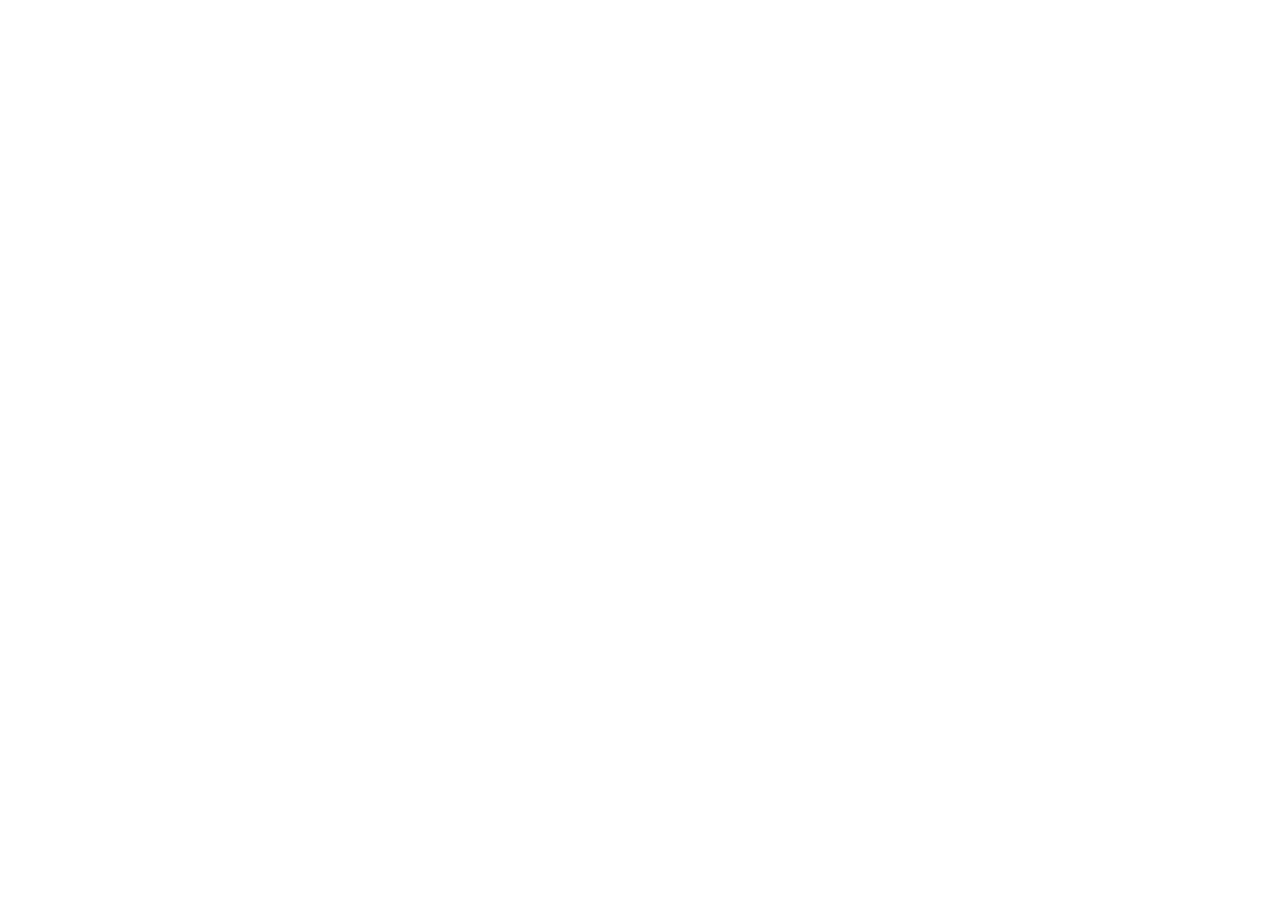
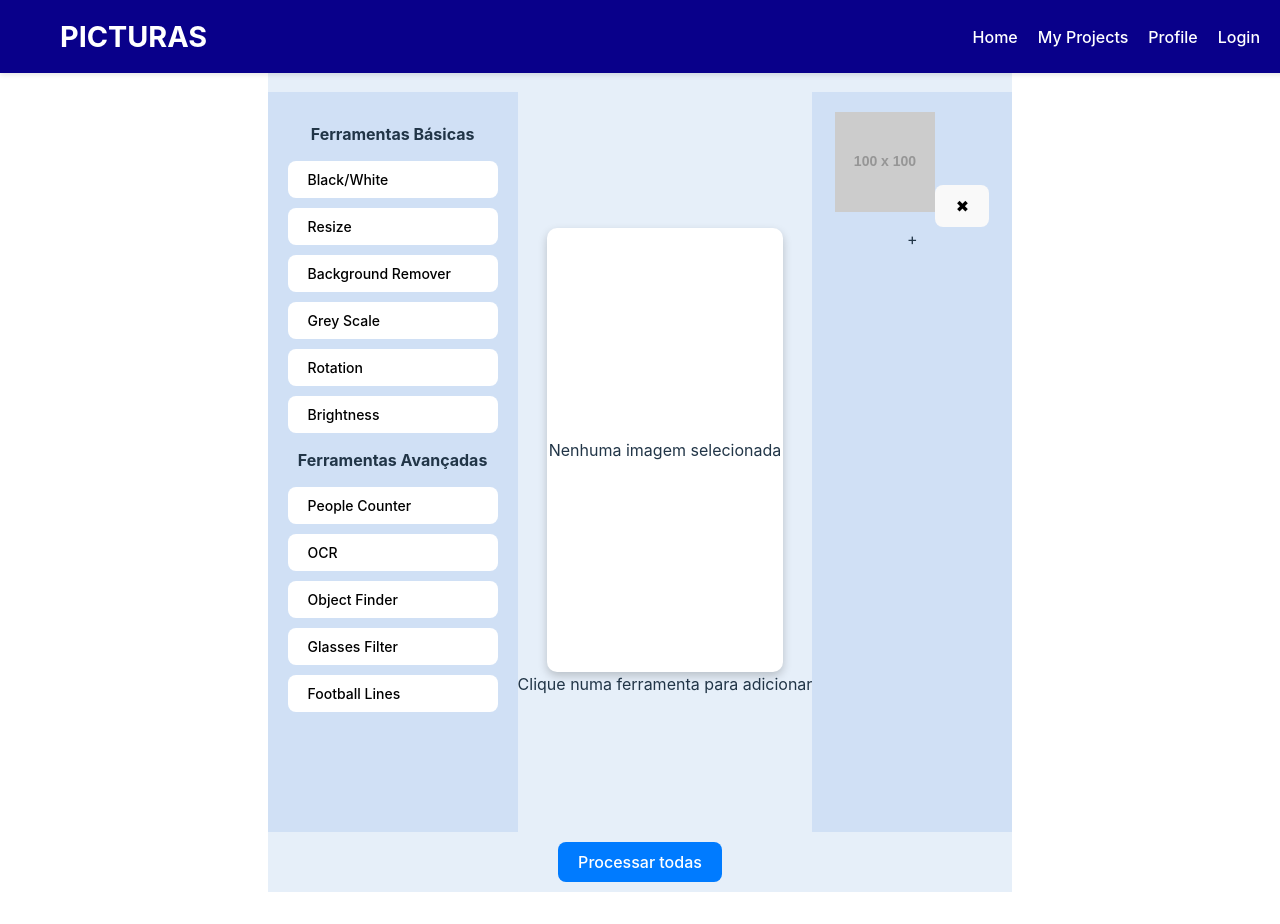
Before and after one commit to ajoaoalves/RAS, a Vue app in the folder frontend_src/pictuRAS-front/: page /image-editor in a window 1280 px wide. Before the commit this address had no page. Before the commit the page ends 800 px from the top, so only its background shows below. Built offline with nearby package versions, Linux system fonts and the light colour scheme.

Commit message:
1st attempt on image editor view

```diff
--- /dev/null
+++ b/frontend_src/pictuRAS-front/src/components/ToolsSidebar.vue
@@ -0,0 +1,84 @@
+<template>
+    <div class="sidebar">
+      <h3>Ferramentas Básicas</h3>
+      <div class="tools-section">
+        <button class="tool-btn" v-for="tool in basicTools" :key="tool.name" @click="addTool(tool)">
+          <i :class="tool.icon"></i>
+          {{ tool.name }}
+        </button>
+      </div>
+
+      <h3>Ferramentas Avançadas</h3>
+      <div class="tools-section">
+        <button class="tool-btn" v-for="tool in advancedTools" :key="tool.name" @click="addTool(tool)">
+          <i :class="tool.icon"></i>
+          {{ tool.name }}
+        </button>
+      </div>
+    </div>
+  </template>
+
+  <script>
+  export default {
+    data() {
+      return {
+        basicTools: [
+          { name: "Black/White", icon: "fas fa-adjust" },
+          { name: "Resize", icon: "fas fa-expand" },
+          { name: "Background Remover", icon: "fas fa-cut" },
+          { name: "Grey Scale", icon: "fas fa-tint" },
+          { name: "Rotation", icon: "fas fa-sync" },
+          { name: "Brightness", icon: "fas fa-sun" }
+        ],
+        advancedTools: [
+          { name: "People Counter", icon: "fas fa-users" },
+          { name: "OCR", icon: "fas fa-file-alt" },
+          { name: "Object Finder", icon: "fas fa-search" },
+          { name: "Glasses Filter", icon: "fas fa-glasses" },
+          { name: "Football Lines", icon: "fas fa-futbol" }
+        ]
+      };
+    },
+    methods: {
+      addTool(tool) {
+        this.$emit("tool-added", tool);
+      }
+    }
+  };
+  </script>
+
+  <style scoped>
+  .sidebar {
+    padding: 20px;
+    background-color: #d0e0f5;
+    display: flex;
+    flex-direction: column;
+  }
+
+  h3 {
+    font-size: 16px;
+    margin: 10px 0;
+  }
+
+  .tools-section {
+    display: flex;
+    flex-direction: column;
+    width: 100%;
+  }
+
+  .tool-btn {
+    background: white;
+    border: none;
+    padding: 10px;
+    text-align: left;
+    font-size: 14px;
+    margin: 5px 0;
+    cursor: pointer;
+    display: flex;
+    align-items: center;
+  }
+
+  .tool-btn i {
+    margin-right: 10px;
+  }
+  </style>
--- a/frontend_src/pictuRAS-front/src/router.ts
+++ b/frontend_src/pictuRAS-front/src/router.ts
@@ -8,6 +8,7 @@
 import editprofile from './views/EditProfile.vue';
 import profile from './views/Profile.vue';
 import ProjectPage from './views/ProjectPage.vue';
+import ImageEditor from './views/ImageEditor.vue';
 
 const routes = [
   { path: '/', component: homepage },
@@ -18,6 +19,7 @@
   { path: '/profile', component: profile },
   { path: '/projects', component: projects },
   { path: '/projects:id', name: 'ProjectPage', component: ProjectPage},
+  { path: '/image-editor', component: ImageEditor },
 ];
 
 const router = createRouter({
--- a/frontend_src/pictuRAS-front/src/views/EditProfile.vue
+++ b/frontend_src/pictuRAS-front/src/views/EditProfile.vue
@@ -73,7 +73,6 @@
   justify-content: center;
   height: 100vh;
   width: 100vw;
-  background-color: #dfe8f5; /* Azul claro */
   padding: 20px;
   box-sizing: border-box;
   overflow: hidden;
@@ -110,7 +109,6 @@
 .profile-info {
   text-align: left;
   font-size: 1rem;
-  background-color: #f9f9f9;
   padding: 12px;
   border-radius: 10px;
   border: 1px solid #ddd;
--- /dev/null
+++ b/frontend_src/pictuRAS-front/src/views/ImageEditor.vue
@@ -0,0 +1,145 @@
+<template>
+    <div class="editor-container">
+      <Navbar />
+
+      <div class="content">
+        <ToolsSidebar @tool-added="addTool" />
+
+        <!-- Área de Edição -->
+        <div class="editor-area">
+          <div class="image-preview">
+            <img :src="selectedImage" alt="Imagem em edição" class="main-image" v-if="selectedImage" />
+            <div v-else class="placeholder">Nenhuma imagem selecionada</div>
+          </div>
+
+          <div class="tool-bar">
+            <div class="active-tools">
+              <div v-for="(tool, index) in activeTools" :key="index" class="active-tool">
+                <span>{{ tool.name }}</span>
+                <button class="remove-btn" @click="removeTool(index)">✖</button>
+              </div>
+              <div class="add-tool-placeholder">Clique numa ferramenta para adicionar</div>
+            </div>
+          </div>
+        </div>
+
+        <!-- Sidebar Direita -->
+        <div class="sidebar-right">
+          <div class="image-thumbnails">
+            <div v-for="(image, index) in images" :key="index" class="thumbnail">
+              <img :src="image" alt="Miniatura" @click="selectImage(image)" />
+              <button class="remove-btn" @click="removeImage(index)">✖</button>
+            </div>
+            <div class="add-image" @click="addImage">+</div>
+          </div>
+        </div>
+      </div>
+
+      <!-- Rodapé -->
+      <div class="footer">
+        <button class="process-btn" @click="processAll">Processar todas</button>
+      </div>
+    </div>
+  </template>
+
+  <script>
+  import Navbar from "../components/Navbar.vue";
+  import ToolsSidebar from "../components/ToolsSidebar.vue";
+
+  export default {
+    components: {
+      Navbar,
+      ToolsSidebar
+    },
+    data() {
+      return {
+        images: ["https://via.placeholder.com/100"],
+        selectedImage: null,
+        activeTools: []
+      };
+    },
+    methods: {
+      addTool(tool) {
+        if (!this.activeTools.find(t => t.name === tool.name)) {
+          this.activeTools.push(tool);
+        }
+      },
+      removeTool(index) {
+        this.activeTools.splice(index, 1);
+      },
+      selectImage(image) {
+        this.selectedImage = image;
+      },
+      removeImage(index) {
+        this.images.splice(index, 1);
+        if (this.images.length === 0) {
+          this.selectedImage = null;
+        }
+      },
+      addImage() {
+        const newImage = "https://via.placeholder.com/100";
+        this.images.push(newImage);
+      },
+      processAll() {
+        alert("Processando todas as imagens...");
+      }
+    }
+  };
+  </script>
+
+  <style scoped>
+  /* Layout principal */
+  .editor-container {
+    display: flex;
+    flex-direction: column;
+    height: 100vh;
+    background-color: #e6eff9;
+    padding-top: 60px;
+  }
+
+  .content {
+    display: grid;
+    grid-template-columns: 250px auto 200px;
+    flex-grow: 1;
+  }
+
+  /* Área de edição */
+  .editor-area {
+    display: flex;
+    flex-direction: column;
+    justify-content: center;
+    align-items: center;
+  }
+
+  .image-preview {
+    width: 80%;
+    height: 60%;
+    background: white;
+    display: flex;
+    align-items: center;
+    justify-content: center;
+    border-radius: 10px;
+    box-shadow: 0 4px 10px rgba(0, 0, 0, 0.2);
+  }
+
+  /* Sidebar direita */
+  .sidebar-right {
+    padding: 20px;
+    background-color: #d0e0f5;
+  }
+
+  .footer {
+    display: flex;
+    justify-content: center;
+    align-items: center;
+    padding: 10px;
+  }
+
+  .process-btn {
+    background: #007bff;
+    color: white;
+    padding: 10px 20px;
+    border: none;
+    border-radius: 8px;
+  }
+  </style>
```
